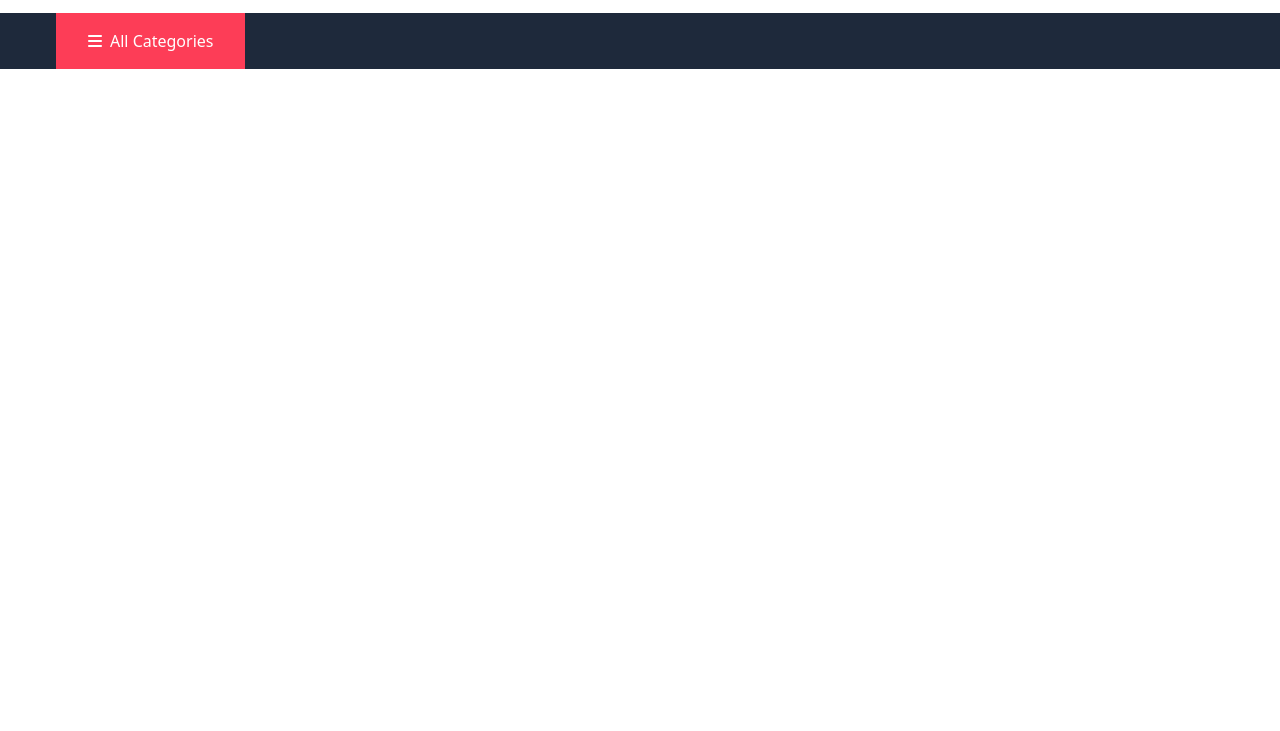
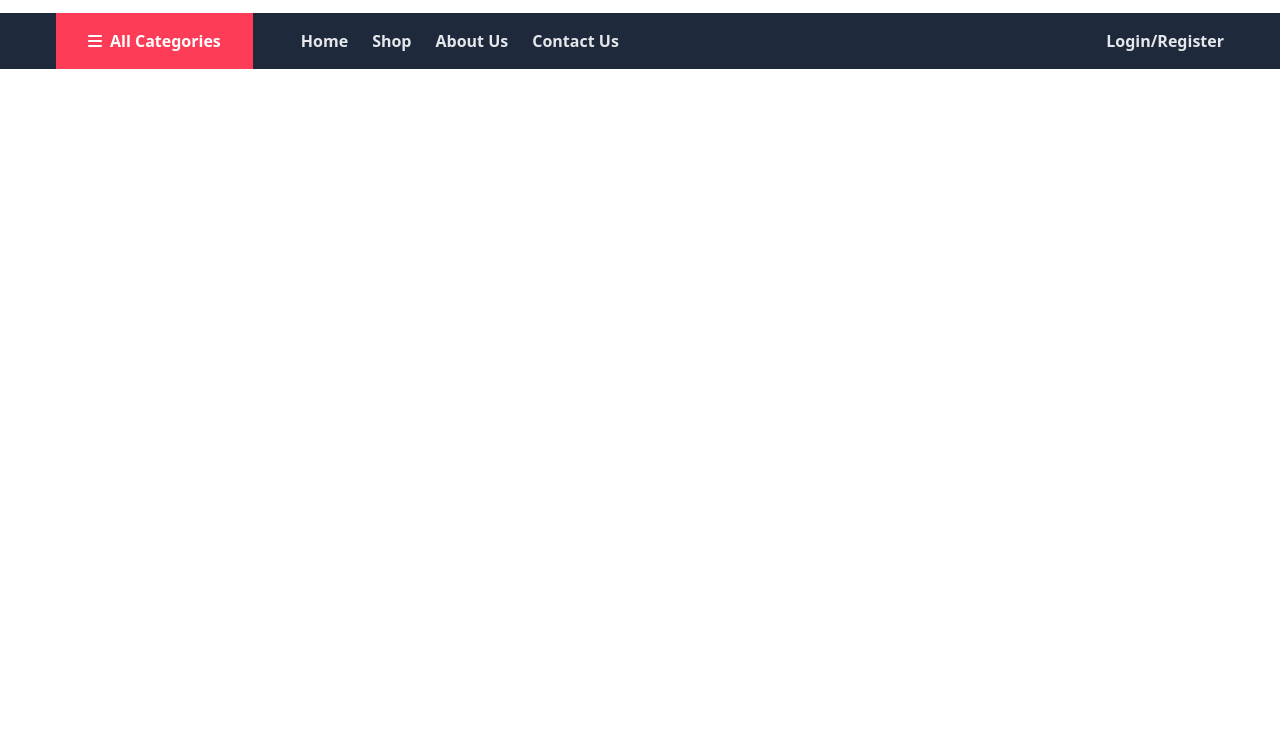
Before and after one commit to mosta5617/Tailwind-CSS-Ecommerce-Project, a website: page index.html in a window 1280 px wide. Shown: the part 69-800 px from the top of the page. Drawn offline with Linux system fonts and the light colour scheme; a web font is replaced by a local one.

Commit message:
Navbar setup

```diff
--- a/index.html
+++ b/index.html
@@ -71,7 +71,7 @@
         <div class="container">
             <div class="flex">
                 <!-- All Category -->
-                <div class="px-8 py-4 bg-primary flex items-center">
+                <div class="px-8 py-4 bg-primary flex items-center font-semibold">
                    <span class="text-white">
                         <i class="fa fa-bars"></i>
                     </span>
@@ -80,6 +80,19 @@
                     </span>
                 </div>
                 <!-- All Category End -->
+
+                <!-- All Menu -->
+                <div class="flex justify-between items-center flex-grow pl-12">
+                    <div class="flex items-center text-base capitalize space-x-6">
+                        <a href="" class="text-gray-200 hover:text-white transition font-semibold">Home</a>
+                        <a href="" class="text-gray-200 hover:text-white transition font-semibold">Shop</a>
+                        <a href="" class="text-gray-200 hover:text-white transition font-semibold">About Us</a>
+                        <a href="" class="text-gray-200 hover:text-white transition font-semibold">Contact Us</a>
+
+                    </div>
+                        <a href="" class="text-gray-200 hover:text-white transition font-semibold ml-auto">Login/Register</a>
+                </div>
+                <!-- All Menu End -->
             </div>
         </div>
     </nav>
```
Also changed, not shown: output/tailwind.css.
